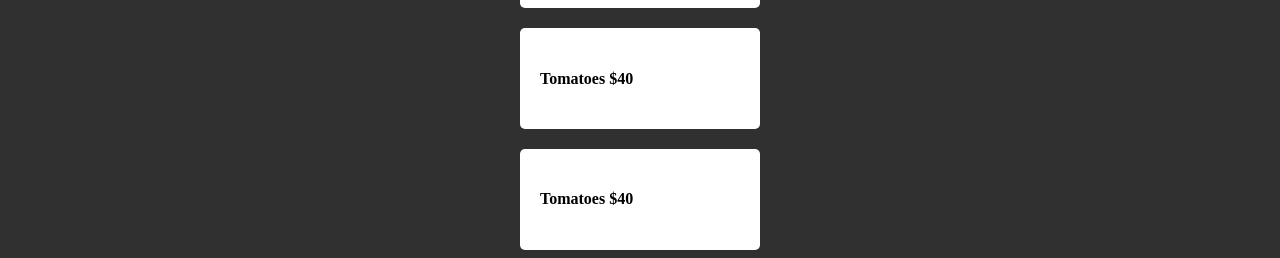
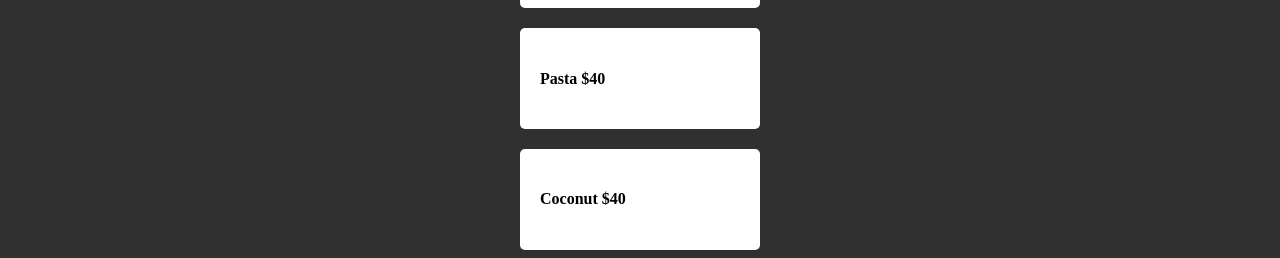
Before and after one commit to z-gahu/coddingapple_nextjs_fresh, a Next.js app: page /list in a window 1280 px wide. Shown: the part 223-481 px from the top of the page. Built offline with nearby package versions, Linux system fonts and the light colour scheme.

Commit message:
숙제 상품명이 보이도록 수정

```diff
--- a/app/list/page.js
+++ b/app/list/page.js
@@ -10,10 +10,10 @@ export default function List() {
   return (
     <div>
       <h2>Products</h2>
-      {상품.map(() => {
+      {상품.map((item) => {
         return (
           <div className="food">
-            <h4>{상품[0]} $40</h4>
+            <h4>{item} $40</h4>
           </div>
         );
       })}
```
